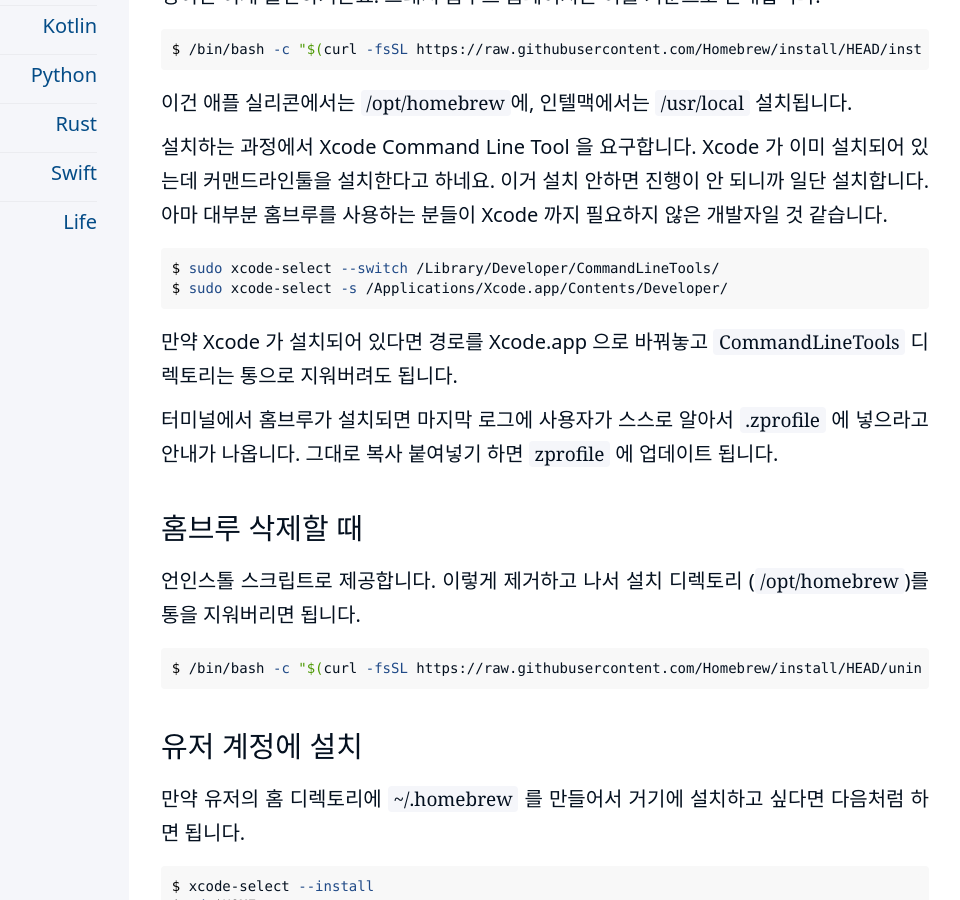
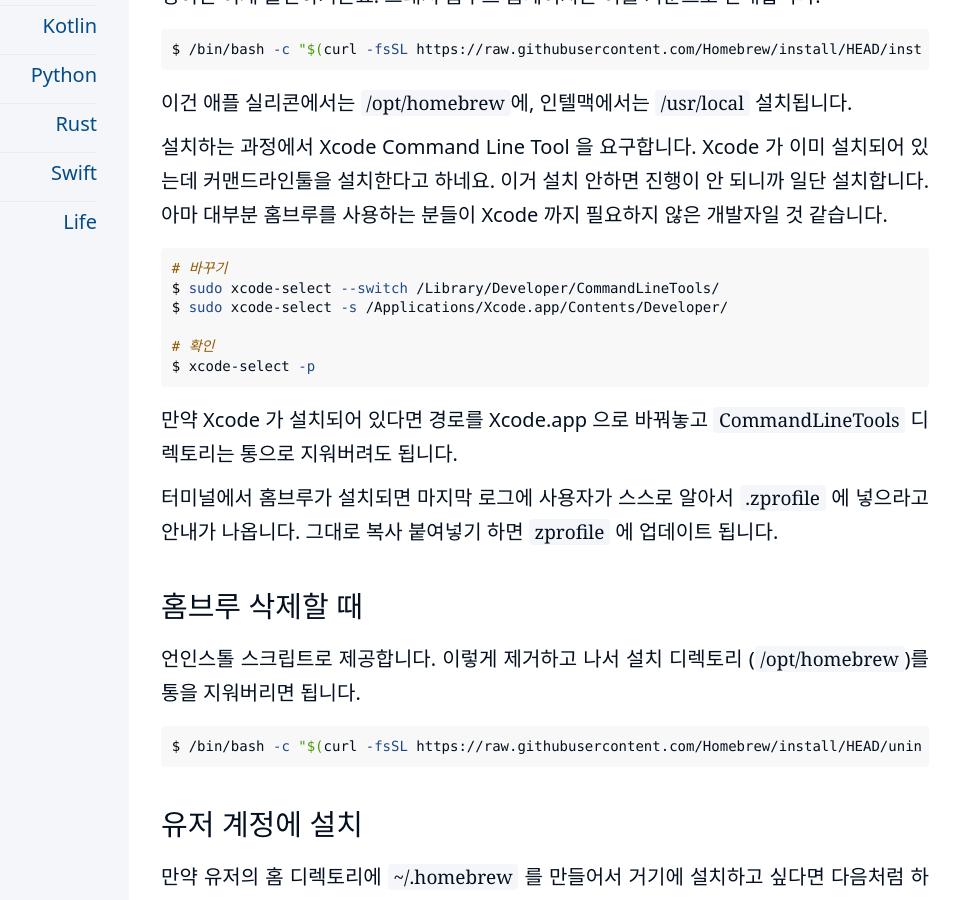
Before and after one commit to kiroshin/kiroshin.github.io, a Jekyll site: the page built from _posts/2025-04-18-homebrew-xcode.md, in a window 1280 px wide and 900 px high, scrolled down 1119 px. Shown: the whole window, without its empty margins (191-1151 px from the left). Built offline with Jekyll 4.4.1, drawn with Linux system fonts in a browser that asks for light colours.

Commit message:
Update 2025-04-18-homebrew-xcode.md

````diff
--- a/_posts/2025-04-18-homebrew-xcode.md
+++ b/_posts/2025-04-18-homebrew-xcode.md
@@ -27,8 +27,12 @@ $ /bin/bash -c "$(curl -fsSL https://raw.githubusercontent.com/Homebrew/install/
 설치하는 과정에서 Xcode Command Line Tool 을 요구합니다. Xcode 가 이미 설치되어 있는데 커맨드라인툴을 설치한다고 하네요. 이거 설치 안하면 진행이 안 되니까 일단 설치합니다. 아마 대부분 홈브루를 사용하는 분들이 Xcode 까지 필요하지 않은 개발자일 것 같습니다.
 
 ```shell
+# 바꾸기
 $ sudo xcode-select --switch /Library/Developer/CommandLineTools/
 $ sudo xcode-select -s /Applications/Xcode.app/Contents/Developer/
+
+# 확인
+$ xcode-select -p
 ```
 
 만약 Xcode 가 설치되어 있다면 경로를 Xcode.app 으로 바꿔놓고 `CommandLineTools` 디렉토리는 통으로 지워버려도 됩니다.
````
